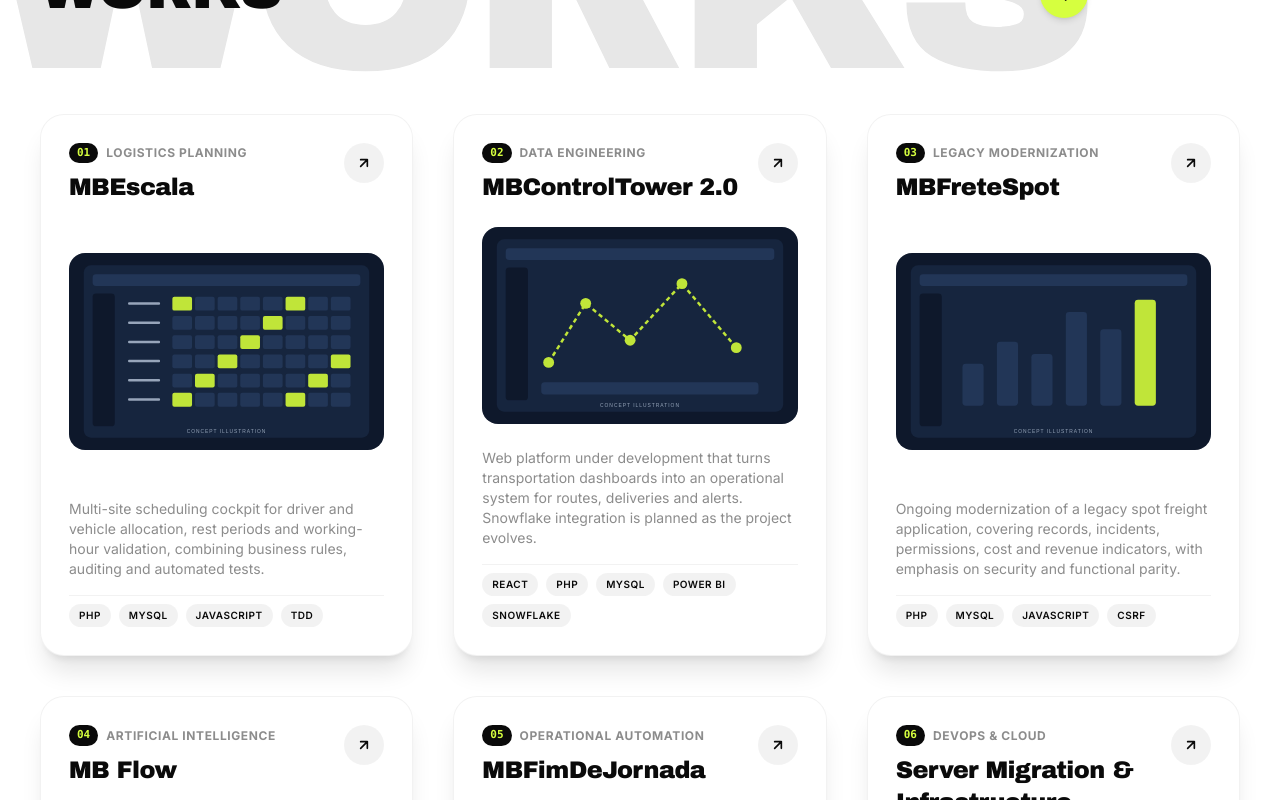
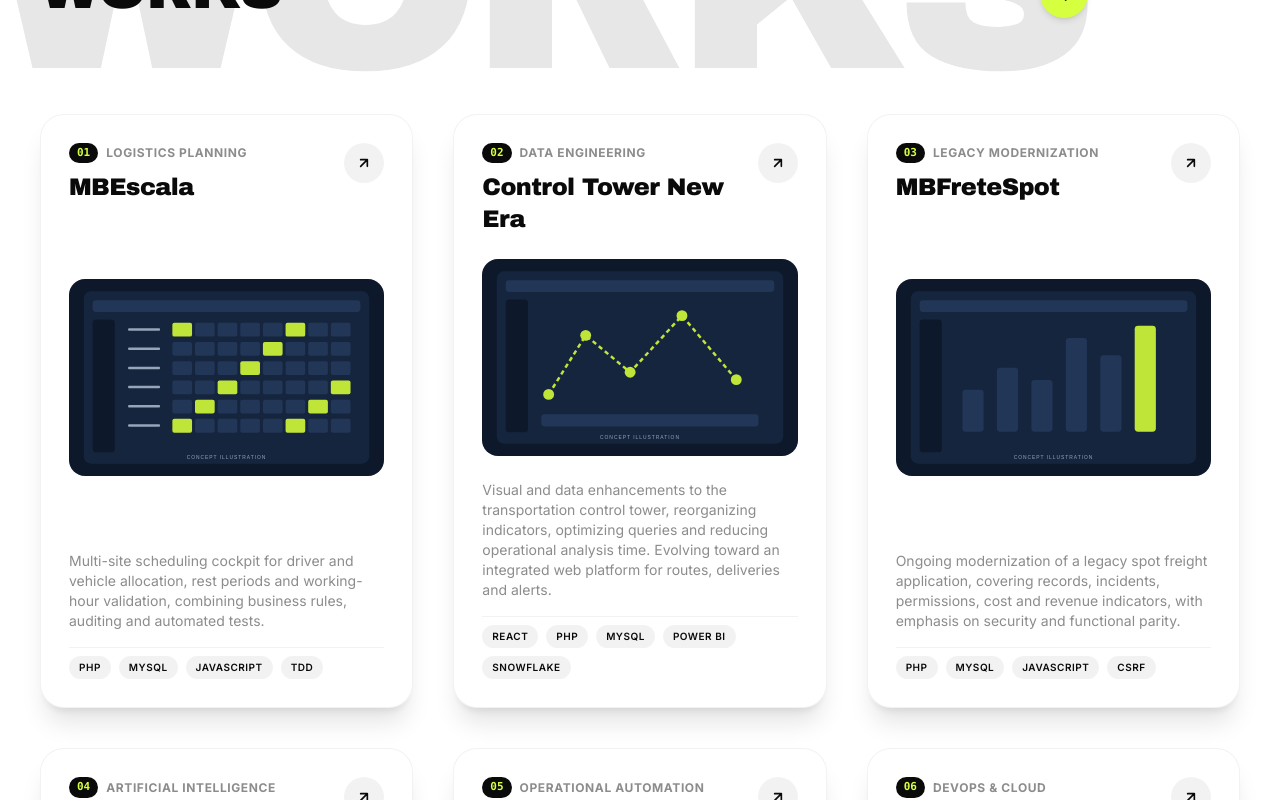
Before and after one commit to jviniciussouzarios-hue/jose-rios-portfolio, a React (Vite) app: page / in a window 1280 px wide. Shown: the part 5014-5814 px from the top of the page. Built offline with nearby package versions, Linux system fonts and the light colour scheme; the HTML template or start-up script is replaced by a standard one.

Commit message:
Rebrand Control Tower New Era and highlight visual and data improvements

```diff
--- a/src/data/translations.js
+++ b/src/data/translations.js
@@ -156,10 +156,10 @@ export const translations = {
         },
         {
           id: "02",
-          title: "MBControlTower 2.0",
+          title: "Control Tower New Era",
           category: "Engenharia de dados",
           tags: ["REACT","PHP","MYSQL","POWER BI","SNOWFLAKE"],
-          details: "Plataforma em desenvolvimento que transforma painéis de transporte em um sistema operacional web, centralizando informações de rotas, entregas e alertas. Integração com Snowflake prevista na evolução do projeto.",
+          details: "Aprimoramento visual e de dados da torre de controle de transporte, com reorganização de indicadores, otimização de consultas e redução do tempo de análise operacional. Evolução para uma plataforma web integrada de rotas, entregas e alertas.",
           thumbnail: projectIllustration("tower"),
           link: "#",
         },
@@ -421,10 +421,10 @@ export const translations = {
         },
         {
           id: "02",
-          title: "MBControlTower 2.0",
+          title: "Control Tower New Era",
           category: "Data engineering",
           tags: ["REACT","PHP","MYSQL","POWER BI","SNOWFLAKE"],
-          details: "Web platform under development that turns transportation dashboards into an operational system for routes, deliveries and alerts. Snowflake integration is planned as the project evolves.",
+          details: "Visual and data enhancements to the transportation control tower, reorganizing indicators, optimizing queries and reducing operational analysis time. Evolving toward an integrated web platform for routes, deliveries and alerts.",
           thumbnail: projectIllustration("tower"),
           link: "#",
         },
```
